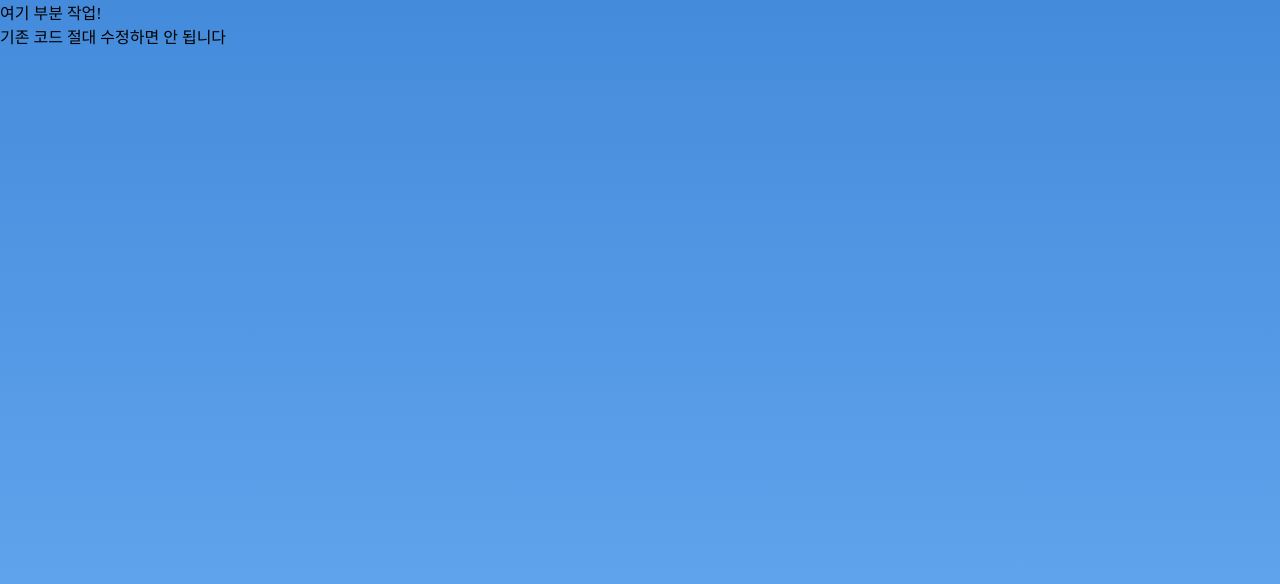
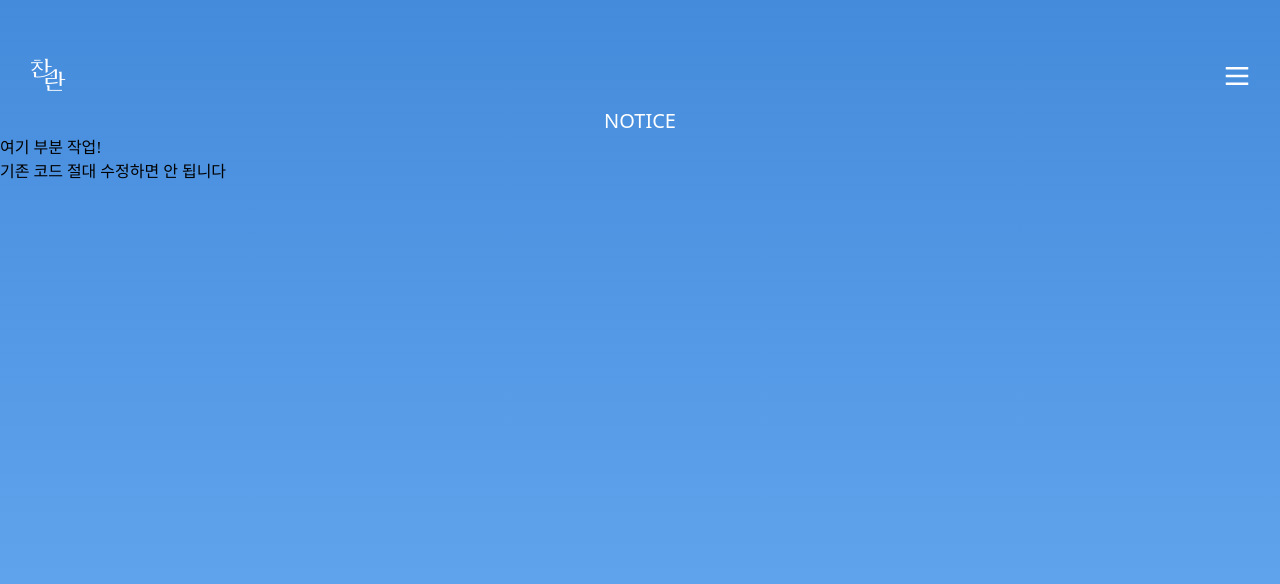
Before and after one commit to 2024-LIKELION-DS/DSFest_FE, a React (Create React App) app: page /notice in a window 1280 px wide. Shown: the top 584 px of the page. Built offline with nearby package versions, Linux system fonts and the light colour scheme.

Commit message:
✨ Feat : 헤더 및 공통 제목 (#1)
헤더 및 공통 제목 구현

```diff
--- a/src/components/Header.js
+++ b/src/components/Header.js
@@ -1,10 +1,49 @@
-import React from "react";
+import React, { useState } from "react";
+import { useNavigate } from "react-router-dom";
 import * as H from "../styles/HeaderStyle";
 
+import headerLogo from "../img/header_logo_48px.png";
+import headerMenu from "../img/header_icon_menu_30px.png";
+import headerClickMenu from "../img/header_icon_menu_click_30px.png";
+
 function Header() {
+  const navigate = useNavigate();
+  const [isDropdownVisible, setDropdownVisible] = useState(false);
+
+  const handleNavLinkClick = (path) => {
+    navigate(path);
+  };
+
+  const handleMenuClick = () => {
+    setDropdownVisible(true);
+  };
+
+  const closeMenuClick = () => {
+    setDropdownVisible(false);
+  };
+
   return (
     <>
-      <H.Header></H.Header>
+      <H.Header>
+        <H.HeaderLogo onClick={() => handleNavLinkClick("/main")}>
+          <img src={headerLogo} alt="찬란" />
+        </H.HeaderLogo>
+        <H.HeaderMenu onClick={handleMenuClick} isVisible={isDropdownVisible}>
+          <img src={isDropdownVisible ? headerClickMenu : headerMenu} alt="메뉴" />
+        </H.HeaderMenu>
+        {isDropdownVisible && (
+          <>
+            <H.Background onClick={closeMenuClick} />
+            <H.DropdownContainer isVisible={isDropdownVisible}>
+              <H.DropdownItem onClick={() => handleNavLinkClick("/notice")}>Notice</H.DropdownItem>
+              <H.DropdownItem onClick={() => handleNavLinkClick("/map")}>Map</H.DropdownItem>
+              <H.DropdownItem onClick={() => handleNavLinkClick("/review")}>Review</H.DropdownItem>
+              <H.DropdownItem onClick={() => handleNavLinkClick("/timetable")}>Time Table</H.DropdownItem>
+              <H.DropdownItem onClick={() => handleNavLinkClick("/event")}>Event</H.DropdownItem>
+            </H.DropdownContainer>
+          </>
+        )}
+      </H.Header>
     </>
   );
 }
--- a/src/pages/DSEvent.js
+++ b/src/pages/DSEvent.js
@@ -3,6 +3,7 @@ import * as C from "../styles/CommonStyle";
 import * as DE from "../styles/DSEventStyle";
 
 import PcTitle from "../components/PcTitle";
+import Header from "../components/Header";
 
 function DSEvent() {
   return (
@@ -16,6 +17,8 @@ function DSEvent() {
           <DE.Background>
             <C.Phone>
               <DE.DSEvent>
+                <Header />
+                <C.PageTitle>EVENT</C.PageTitle>
                 여기 부분 작업!
                 <br />
                 기존 코드 절대 수정하면 안 됩니다
--- a/src/pages/Map.js
+++ b/src/pages/Map.js
@@ -3,6 +3,7 @@ import * as C from "../styles/CommonStyle";
 import * as Mp from "../styles/MapStyle";
 
 import PcTitle from "../components/PcTitle";
+import Header from "../components/Header";
 
 function Map() {
   return (
@@ -16,6 +17,8 @@ function Map() {
           <Mp.Background>
             <C.Phone>
               <Mp.Map>
+                <Header />
+                <C.PageTitle>MAP</C.PageTitle>
                 여기 부분 작업!
                 <br />
                 기존 코드 절대 수정하면 안 됩니다
--- a/src/pages/Notice.js
+++ b/src/pages/Notice.js
@@ -3,6 +3,7 @@ import * as C from "../styles/CommonStyle";
 import * as N from "../styles/NoticeStyle";
 
 import PcTitle from "../components/PcTitle";
+import Header from "../components/Header";
 
 function Notice() {
   return (
@@ -16,6 +17,8 @@ function Notice() {
           <N.Background>
             <C.Phone>
               <N.Notice>
+                <Header />
+                <C.PageTitle>NOTICE</C.PageTitle>
                 여기 부분 작업!
                 <br />
                 기존 코드 절대 수정하면 안 됩니다
--- a/src/pages/Review.js
+++ b/src/pages/Review.js
@@ -3,6 +3,7 @@ import * as C from "../styles/CommonStyle";
 import * as R from "../styles/ReviewStyle";
 
 import PcTitle from "../components/PcTitle";
+import Header from "../components/Header";
 
 function Review() {
   return (
@@ -16,6 +17,8 @@ function Review() {
           <R.Background>
             <C.Phone>
               <R.Review>
+                <Header />
+                <C.PageTitle>REVIEW</C.PageTitle>
                 여기 부분 작업!
                 <br />
                 기존 코드 절대 수정하면 안 됩니다
--- a/src/pages/TimeTable.js
+++ b/src/pages/TimeTable.js
@@ -3,6 +3,7 @@ import * as C from "../styles/CommonStyle";
 import * as T from "../styles/TimeTableStyle";
 
 import PcTitle from "../components/PcTitle";
+import Header from "../components/Header";
 
 function TimeTable() {
   return (
@@ -16,6 +17,8 @@ function TimeTable() {
           <T.Background>
             <C.Phone>
               <T.TimeTable>
+                <Header />
+                <C.PageTitle>TIME TABLE</C.PageTitle>
                 여기 부분 작업!
                 <br />
                 기존 코드 절대 수정하면 안 됩니다
--- a/src/styles/CommonStyle.js
+++ b/src/styles/CommonStyle.js
@@ -173,3 +173,11 @@ export const Phone = styled.div`
     }
   }
 `;
+
+export const PageTitle = styled.div`
+  text-align: center;
+  font-family: "Press Start 2P", system-ui;
+  font-weight: 400;
+  font-size: 20px;
+  color: white;
+`;
--- a/src/styles/HeaderStyle.js
+++ b/src/styles/HeaderStyle.js
@@ -1,3 +1,74 @@
 import styled from "styled-components";
 
-export const Header = styled.div``;
+export const Header = styled.div`
+  display: flex;
+  justify-content: space-between;
+  align-items: center;
+  padding: 52px 24px 7px 24px;
+`;
+
+export const HeaderLogo = styled.div`
+  width: 48px;
+  height: 48px;
+  cursor: pointer;
+`;
+
+export const HeaderMenu = styled.div`
+  width: 30px;
+  height: 30px;
+  padding: 4px;
+  cursor: pointer;
+  background-color: ${(props) => (props.isVisible ? "rgba(255, 255, 255, 0.8)" : "none")};
+  border-radius: 12px;
+  box-shadow: ${(props) => (props.isVisible ? "0 4px 4px rgba(47, 123, 209, 0.25)" : "none")};
+`;
+
+export const DropdownContainer = styled.div`
+  z-index: 2;
+  position: absolute;
+  text-align: center;
+  justify-content: center;
+  align-items: flex-start;
+  width: 147px;
+  top: 103px;
+  right: 24px;
+  padding: 12px 0;
+  display: ${(props) => (props.isVisible ? "flex" : "none")};
+  flex-direction: column;
+  background-color: rgba(255, 255, 255, 0.9);
+  border-radius: 12px;
+  box-shadow: 0 4px 4px rgba(0, 0, 0, 0.1);
+`;
+
+export const DropdownItem = styled.div`
+  width: calc(100% - 48px);
+  height: 38px;
+  padding: 0 24px;
+  color: #448bdb;
+  font-family: "Prompt", sans-serif;
+  font-weight: 600;
+  font-size: 18px;
+  cursor: pointer;
+  display: flex;
+  flex-direction: row;
+  align-items: center;
+  transition: ease-in-out 400ms;
+  &:hover {
+    color: #1b66bb;
+    background-color: rgba(47, 123, 209, 0.2);
+    transition: ease-in-out 400ms;
+  }
+`;
+
+export const Background = styled.div`
+  position: fixed;
+  width: 100%;
+  height: 100%;
+  background-color: none;
+  top: 0;
+  left: 0;
+  z-index: 1;
+  display: flex;
+  justify-content: center;
+  align-items: center;
+`;
```
Also changed, not shown: src/img/header_icon_menu_click_30px.png (added).
